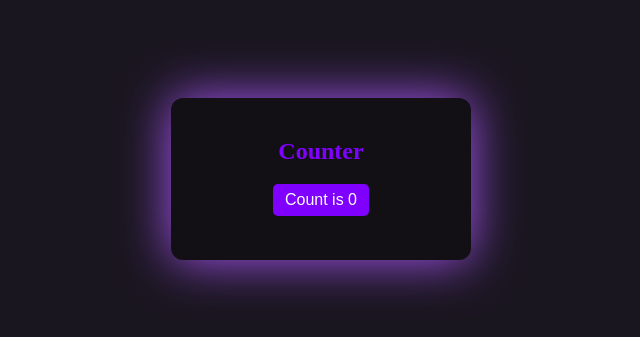
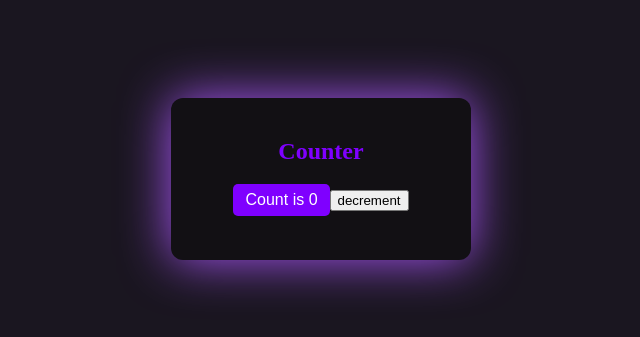
Before and after one commit to Feziek/training-ground, a React (Vite) app: page / in a window 1280 px wide. Shown: the part 221-558 px from the top of the page, without its empty margins (319-959 px from the left). Built offline with nearby package versions, Linux system fonts and the light colour scheme.

Commit message:
feat: add component button

```diff
--- a/src/App.jsx
+++ b/src/App.jsx
@@ -13,6 +13,9 @@ function App() {
 					onClick={() => setCount(count => count + 1)}>
 					Count is {count}
 				</button>
+				<button>
+				  decrement
+				</button>
 			</section>
 		</>
 	);
```
